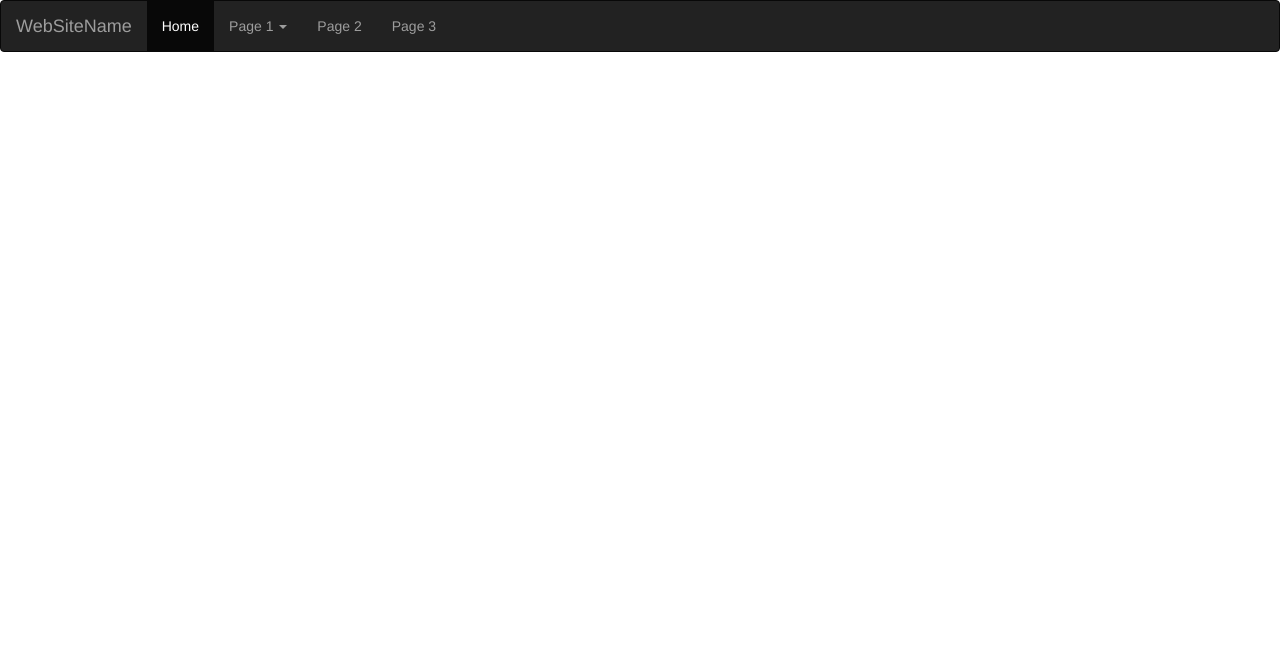
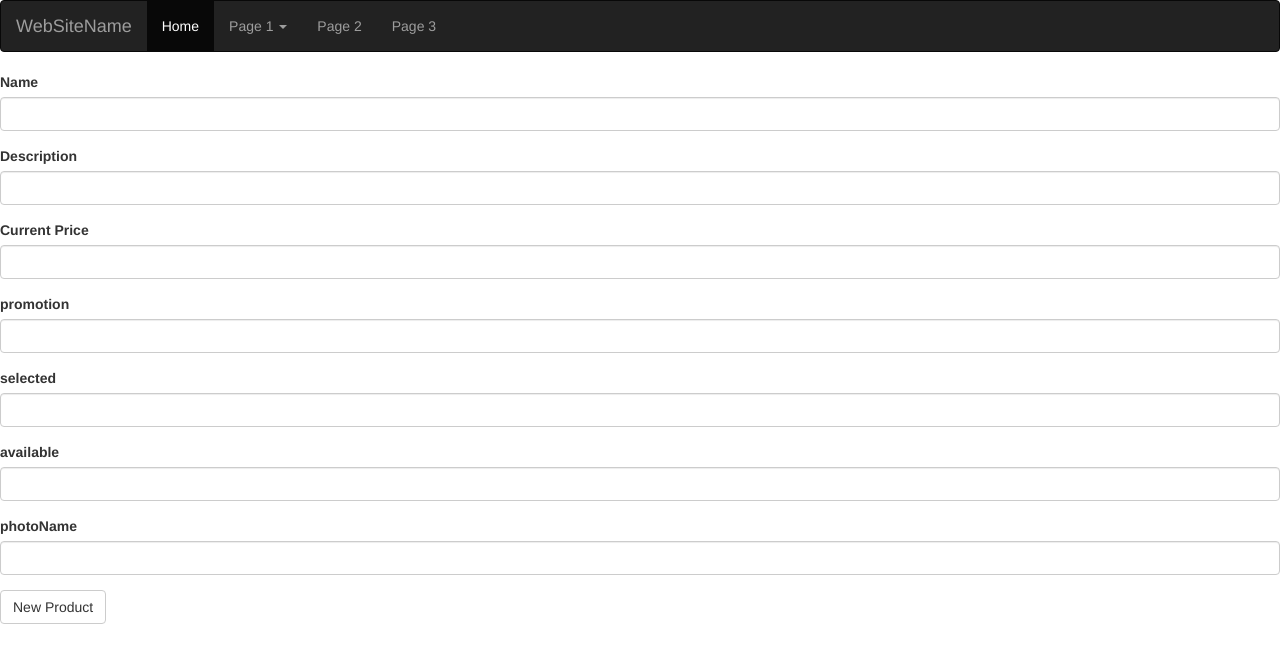
Before and after one commit to chaimaafajjar/ecommerce-frontend, an Angular app: page /formproducts/1/1 in a window 1280 px wide. Before the commit this address led to /. Shown: the top 660 px of the page. Built offline with nearby package versions, Linux system fonts and the light colour scheme.

Commit message:
version 5

```diff
--- a/src/app/app-routing.module.ts
+++ b/src/app/app-routing.module.ts
@@ -2,10 +2,14 @@ import { NgModule } from '@angular/core';
 import { RouterModule, Routes } from '@angular/router';
 import {ProductsComponent} from "./products/products.component";
 import {CategoriesComponent} from "./categories/categories.component";
+import {FormCategoryComponent} from "./form-category/form-category.component";
+import {FormProductComponent} from "./form-product/form-product.component";
 
 const routes: Routes = [
   {path:'products/:p1/:p2',component:ProductsComponent},
   {path:'categories',component:CategoriesComponent},
+  {path:'formcategories/:p1/:p2',component:FormCategoryComponent},
+  {path:'formproducts/:p1/:p2',component:FormProductComponent},
   {path:'',redirectTo:'categories',pathMatch:'full'}
 ];
 
--- a/src/app/catalogue.service.ts
+++ b/src/app/catalogue.service.ts
@@ -12,4 +12,23 @@ public host: string="http://localhost:8080"
   public getResource(url){
       return this.http.get(this.host+url);
   }
+
+  public createResource(url,body){
+    console.log("hello");
+    console.log(body);
+  return this.http.post(this.host+url,body)
+    console.log(body);
+  }
+
+  public updateResource(url,body){
+   return this.http.put(this.host+url,body)
+  }
+
+  public deleteResource(url){
+  return this.http.delete(this.host+url)
+  }
+
+
+
+
 }
--- /dev/null
+++ b/src/app/form-category/form-category.component.html
@@ -0,0 +1,23 @@
+<div class="form-group">
+  <label for="name">Name</label>
+  <input type="text" class="form-control" id="name"
+         required
+         [(ngModel)]="category.name" name="name">
+</div>
+
+<div class="form-group">
+  <label for="description">Description</label>
+  <input type="text"  class="form-control" id="description"
+         [(ngModel)]="category.description" name="description">
+</div>
+<div class="form-group">
+  <label for="photoCat">photo Category</label>
+  <input type="text"  class="form-control" id="photoCat"
+         [(ngModel)]="category.photoCat" name="photoCat">
+</div>
+
+<button *ngIf="isUpdate" type="button" class="btn btn-default" (click)="updateCategory()">Update Category</button>
+
+<button *ngIf="isUpdate" type="button" class="btn btn-default" (click)="deleteCategory()">Delete Category</button>
+
+<button *ngIf="!isUpdate" type="button" class="btn btn-default" (click)="createCategory()">New Category</button>
--- /dev/null
+++ b/src/app/form-category/form-category.component.ts
@@ -0,0 +1,68 @@
+import { Component, OnInit } from '@angular/core';
+import {Category} from "../modules/category";
+import {CatalogueService} from "../catalogue.service";
+import {ActivatedRoute, Router} from "@angular/router";
+
+
+@Component({
+  selector: 'app-form-category',
+  templateUrl: './form-category.component.html',
+  styleUrls: ['./form-category.component.css']
+})
+export class FormCategoryComponent implements OnInit {
+
+  category:Category=new Category();
+isUpdate:boolean;
+
+  constructor(public catService:CatalogueService , private router:Router, public route:ActivatedRoute) { }
+
+  ngOnInit(): void {
+    let p1=this.route.snapshot.params.p1;
+
+
+    if(p1=='add'){
+
+        this.isUpdate=false;
+    }
+
+    else if(p1=='update') {
+      let p2=this.route.snapshot.params.p2;
+         this.isUpdate=true;
+      this.getCategory(p2);
+
+    }
+
+  }
+
+  getCategory(id) {
+    this.catService.getResource("/categories/"+id)
+      .subscribe(data=>{
+        this.category=<Category>data;
+      },error => {
+        console.log(error);
+      })
+  }
+
+
+
+
+
+   createCategory() {
+     this.catService.createResource("/category",this.category).subscribe( data => {
+       alert("Category created successfully.");
+     });
+  }
+
+  updateCategory(){
+    this.catService.updateResource("/category/"+this.category.id,this.category).subscribe(data=>{
+      alert("Category updated successfully.")
+    });
+  }
+
+  deleteCategory(){
+    this.catService.deleteResource("/category/"+this.category.id).subscribe(data=>{
+      alert("Category deleted successfully.")
+    })
+  }
+
+}
--- /dev/null
+++ b/src/app/form-product/form-product.component.html
@@ -0,0 +1,49 @@
+<div class="form-group">
+  <label for="name">Name</label>
+  <input type="text" class="form-control" id="name"
+         required
+         [(ngModel)]="product.name" name="name">
+</div>
+
+<div class="form-group">
+  <label for="description">Description</label>
+  <input type="text"  class="form-control" id="description"
+         [(ngModel)]="product.description" name="description">
+</div>
+<div class="form-group">
+  <label for="currentprice">Current Price</label>
+  <input type="text"  class="form-control" id="currentprice"
+         [(ngModel)]="product.currentprice" name="currentprice">
+</div>
+
+<div class="form-group">
+  <label for="promotion">promotion</label>
+  <input type="text"  class="form-control" id="promotion"
+         [(ngModel)]="product.promotion" name="promotion">
+</div>
+
+<div class="form-group">
+  <label for="selected">selected</label>
+  <input type="text"  class="form-control" id="selected"
+         [(ngModel)]="product.selected" name="selected">
+</div>
+
+<div class="form-group">
+  <label for="available">available</label>
+  <input type="text"  class="form-control" id="available"
+         [(ngModel)]="product.available" name="available">
+</div>
+
+<div class="form-group">
+  <label for="photoName">photoName</label>
+  <input type="text"  class="form-control" id="photoName"
+         [(ngModel)]="product.photoName" name="photoName">
+</div>
+
+
+
+<button *ngIf="isUpdate" type="button" class="btn btn-default" (click)="updateProduct()">Update Product</button>
+
+<button *ngIf="isUpdate" type="button" class="btn btn-default" (click)="deleteProduct()">Delete Product</button>
+
+<button *ngIf="!isUpdate" type="button" class="btn btn-default" (click)="createProduct()">New Product</button>
--- /dev/null
+++ b/src/app/form-product/form-product.component.ts
@@ -0,0 +1,71 @@
+import { Component, OnInit } from '@angular/core';
+import {CatalogueService} from "../catalogue.service";
+import {ActivatedRoute, Router} from "@angular/router";
+import {Category} from "../modules/category";
+import {Product} from "../modules/product";
+
+@Component({
+  selector: 'app-form-product',
+  templateUrl: './form-product.component.html',
+  styleUrls: ['./form-product.component.css']
+})
+export class FormProductComponent implements OnInit {
+  product:Product=new Product();
+  isUpdate:boolean;
+  public categorie;
+  constructor(public catService:CatalogueService , private router:Router, public route:ActivatedRoute) { }
+
+  ngOnInit(): void {
+
+    let p1 = this.route.snapshot.params.p1;
+
+
+    if (p1 == 'add') {
+
+      this.isUpdate = false;
+    } else if (p1 == 'update') {
+      let p2 = this.route.snapshot.params.p2;
+      this.isUpdate = true;
+      this.getProduct(p2);
+    }
+  }
+    getProduct(id) {
+      this.catService.getResource("/products/"+2+id)
+        .subscribe(data=>{
+          this.product=<Product>data;
+        },error => {
+          console.log(error);
+        })
+    }
+
+
+  /*getCategory() {
+    this.catService.getResource("/categories")
+      .subscribe(data=>{
+        this.categorie=data;
+      },error => {
+        console.log(error);
+      })
+  }*/
+
+
+
+  createProduct() {
+    this.catService.createResource("/product",this.product).subscribe( data => {
+      alert("Product created successfully.");
+    });
+  }
+
+  updateProduct(){
+    this.catService.updateResource("/product/"+this.product.id,this.product).subscribe(data=>{
+      alert("Product updated successfully.")
+    });
+  }
+
+  deleteProduct(){
+    this.catService.deleteResource("/product/"+this.product.id).subscribe(data=>{
+      alert("Product deleted successfully.")
+    })
+  }
+
+}
--- /dev/null
+++ b/src/app/modules/category.ts
@@ -0,0 +1,10 @@
+export class Category {
+
+
+    public id: number;
+    public name: string;
+    public description: string;
+    public photoCat: string;
+
+
+}
--- /dev/null
+++ b/src/app/modules/product.ts
@@ -0,0 +1,15 @@
+import {Category} from "./category";
+
+export class Product {
+
+
+  public id: number;
+  public name: string;
+  public description: string;
+  public currentprice:number;
+  public  promotion:boolean;
+  public  selected:boolean;
+  public available:boolean;
+  public  photoName:String;
+
+}
--- a/tsconfig.json
+++ b/tsconfig.json
@@ -9,6 +9,7 @@
     "noImplicitReturns": true,
     "noImplicitAny": false,
     "noFallthroughCasesInSwitch": true,
+    "strictPropertyInitialization": false,
     "sourceMap": true,
     "declaration": false,
     "downlevelIteration": true,
@@ -26,6 +27,7 @@
     "enableI18nLegacyMessageIdFormat": false,
     "strictInjectionParameters": true,
     "strictInputAccessModifiers": true,
-    "strictTemplates": true
+    "strictTemplates": true,
+
   }
 }
```
Also changed, not shown: src/app/app.module.ts (+8 -2 lines), src/app/form-category/form-category.component.css (added), src/app/form-product/form-product.component.css (added), 2 other files (tests, documents, lock files or other folders).
